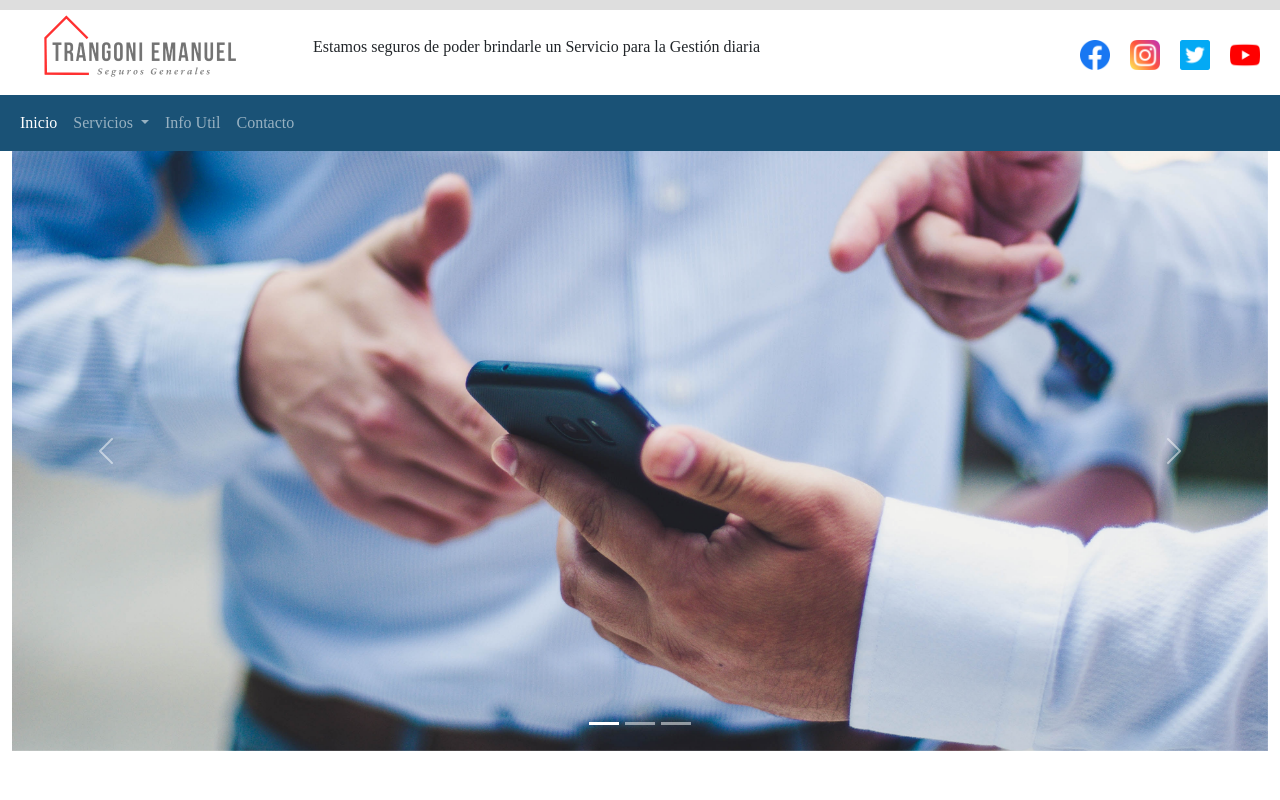
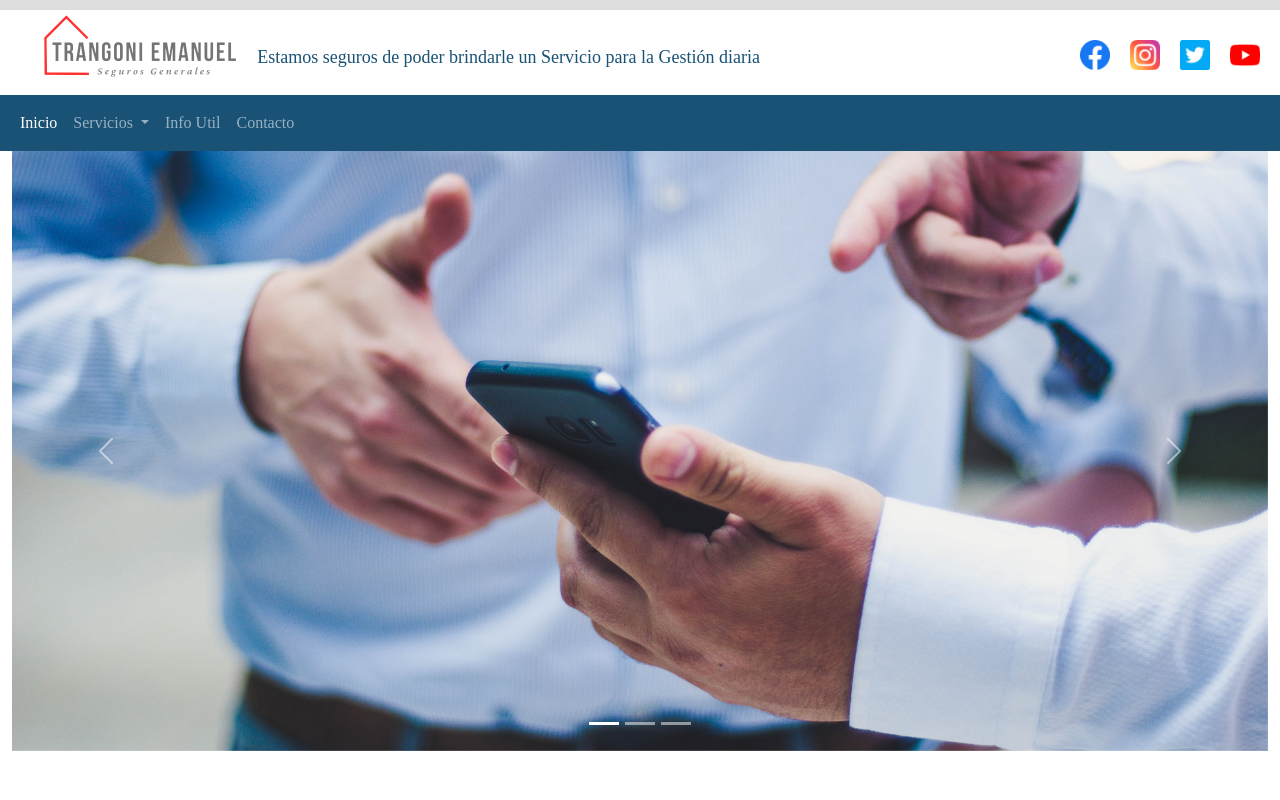
Before and after one commit to Emanuel-Trangoni/PF-Trangoni-Emanuel, a website: page index.html in a window 1280 px wide. Shown: the top 800 px of the page. Drawn offline with Linux system fonts and the light colour scheme.

Commit message:
proyecto final

```diff
--- a/scss/estilos.scss
+++ b/scss/estilos.scss
@@ -35,6 +35,15 @@
     .mensaje-box {
         text-align: center;
         margin-right: 300px;
+    }
+
+    .mensaje{
+
+      font-size: 18px;
+      color: $Color_text-sencudary;
+      text-align: center;
+      padding-top: 20px;
+      font-family:'Times New Roman', Times, serif;
     }
 }
     .SocialMedia {
```
Also changed, not shown: css/estilos.css, 1 other file.
